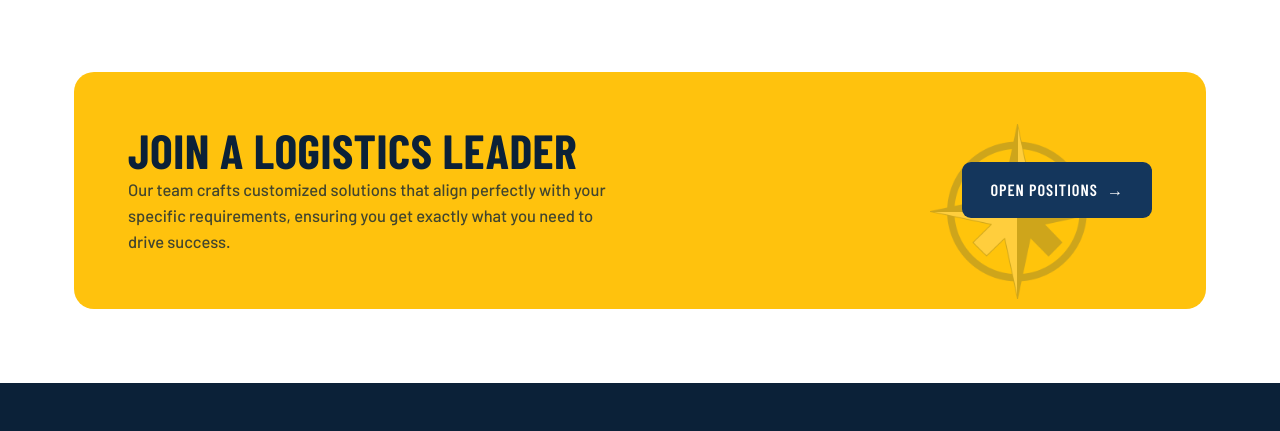
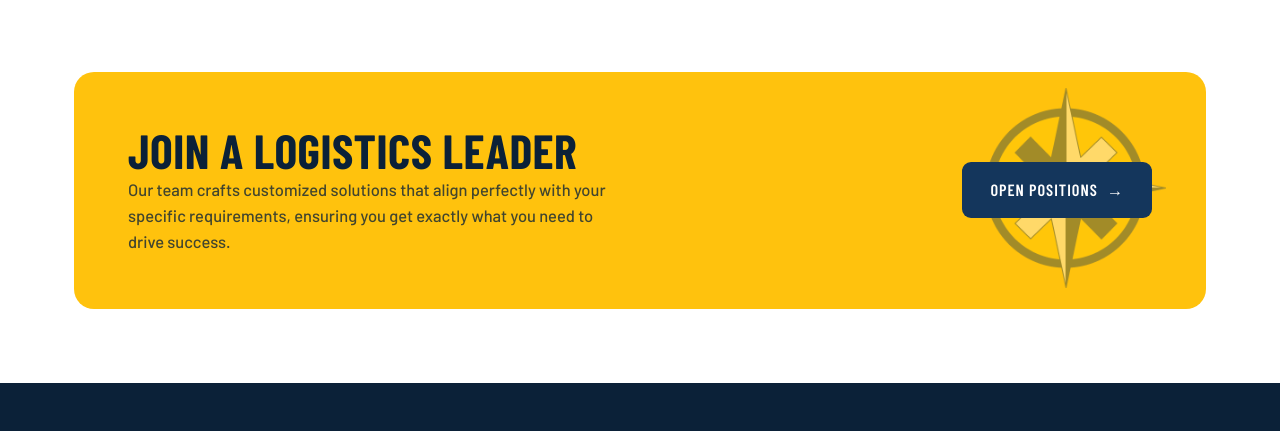
Before and after one commit to Kirans0615/J-A-Freight-Logistics-Mock, a plain HTML site: page index.html in a window 1280 px wide. Shown: the part 7452-7883 px from the top of the page. Drawn offline with nearby package versions, Linux system fonts and the light colour scheme; no server answers.

Commit message:
Fix invisible compass logo in CTA band
- Move img back as direct child of .cta-inner (no wrapper) so it is
  anchored to .cta-inner and not clipped by overflow:hidden via negative
  offsets pushing it into the padding zone
- Position right:40px top:16px — upper-left of the button column,
  safely inside .cta-inner bounds
- Raise opacity from 0.2 to 0.38 so the navy portions read clearly
  against the gold background
- z-index:1 on text and button keeps them above the logo

Co-Authored-By: Claude Sonnet 4.6 <noreply@anthropic.com>

```diff
--- a/css/styles.css
+++ b/css/styles.css
@@ -376,9 +376,8 @@ textarea{min-height:130px;resize:vertical}
 }
 .cta-inner h2{color:var(--navy-deep)}
 .cta-inner p{color:rgba(11,33,56,.78);font-weight:500;max-width:54ch}
-.cta-btn-wrap{position:relative;display:flex;align-items:center;justify-content:center}
-.cta-star{position:absolute;top:-38px;left:-32px;width:175px;height:175px;opacity:.2;pointer-events:none;z-index:0}
-.cta-btn-wrap .btn{position:relative;z-index:1}
+.cta-star{position:absolute;right:40px;top:16px;width:200px;height:200px;opacity:.38;pointer-events:none;z-index:0}
+.cta-inner > div,.cta-inner > a{position:relative;z-index:1}
 @media(max-width:820px){.cta-inner{grid-template-columns:1fr;padding:40px 30px}}
 
 /* ---------- Footer ---------- */
--- a/index.html
+++ b/index.html
@@ -388,14 +388,12 @@
 <div class="cta-band">
   <div class="wrap">
     <div class="cta-inner reveal">
+      <img class="cta-star" src="assets/Group-1321315098.png" alt="" aria-hidden="true">
       <div>
         <h2>Join a logistics leader</h2>
         <p>Our team crafts customized solutions that align perfectly with your specific requirements, ensuring you get exactly what you need to drive success.</p>
       </div>
-      <div class="cta-btn-wrap">
-        <img class="cta-star" src="assets/Group-1321315098.png" alt="" aria-hidden="true">
-        <a href="positions.html" class="btn btn-navy">Open Positions <span class="arrow">&rarr;</span></a>
-      </div>
+      <a href="positions.html" class="btn btn-navy">Open Positions <span class="arrow">&rarr;</span></a>
     </div>
   </div>
 </div>
```
